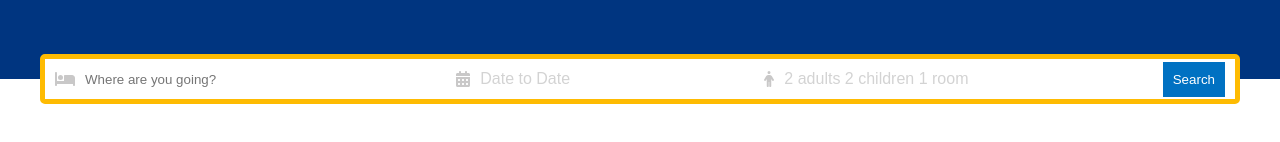
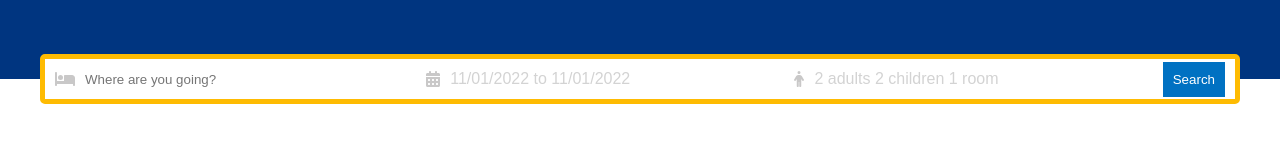
Before and after one commit to emmanuelkamala/booking, a React (Create React App) app: page / in a window 1280 px wide. Shown: the part 340-482 px from the top of the page. Built offline with nearby package versions, Linux system fonts and the light colour scheme.

Commit message:
Add calendar component functionality

```diff
--- a/package.json
+++ b/package.json
@@ -11,6 +11,7 @@
     "@testing-library/react": "^13.4.0",
     "@testing-library/user-event": "^13.5.0",
     "react": "^18.2.0",
+    "react-date-range": "^1.4.0",
     "react-dom": "^18.2.0",
     "react-router-dom": "^6.4.3",
     "react-scripts": "5.0.1",
--- a/src/components/header/Header.jsx
+++ b/src/components/header/Header.jsx
@@ -1,8 +1,22 @@
 import { faBed, faCalendarDays, faCar, faPerson, faPlane, faTaxi } from '@fortawesome/free-solid-svg-icons';
 import { FontAwesomeIcon } from '@fortawesome/react-fontawesome';
+import { useState } from 'react';
+import { DateRange } from 'react-date-range';
+import { format } from 'date-fns';
 import './header.css';
+import 'react-date-range/dist/styles.css'; // main css file
+import 'react-date-range/dist/theme/default.css'; // theme css file
 
 const Header = () => {
+  const [openDate, setOpenDate] = useState(false);
+  const [date, setDate] = useState([
+    {
+      startDate: new Date() - 7,
+      endDate: new Date(),
+      key: 'selection'
+    }
+  ]);
+
   return (
     <div className="header">
       <div className="headerContainer">
@@ -39,7 +53,18 @@
           </div>
           <div className="headerSearchItem">
             <FontAwesomeIcon icon={faCalendarDays} className="headerIcon" />
-            <span className="headerSearchText">Date to Date</span>
+            <span onClick={() => setOpenDate(!openDate)} className="headerSearchText">
+              {`${format(date[0].startDate, "MM/dd/yyyy")} to ${format(date[0].endDate, "MM/dd/yyyy")}`}
+            </span>
+            {
+              openDate && <DateRange
+                editableDateInputs={true}
+                onChange={item => setDate([item.selection])}
+                moveRangeOnFirstSelection={false}
+                ranges={date}
+                className="date"
+              />
+            }
           </div>
           <div className="headerSearchItem">
             <FontAwesomeIcon icon={faPerson} className="headerIcon" />
--- a/src/components/header/header.css
+++ b/src/components/header/header.css
@@ -85,3 +85,8 @@
   color: lightgray;
   cursor: pointer;
 }
+
+.date {
+  position: absolute;
+  top: 50px;
+}
```
Also changed, not shown: 1 other file (tests, documents, lock files or other folders).
